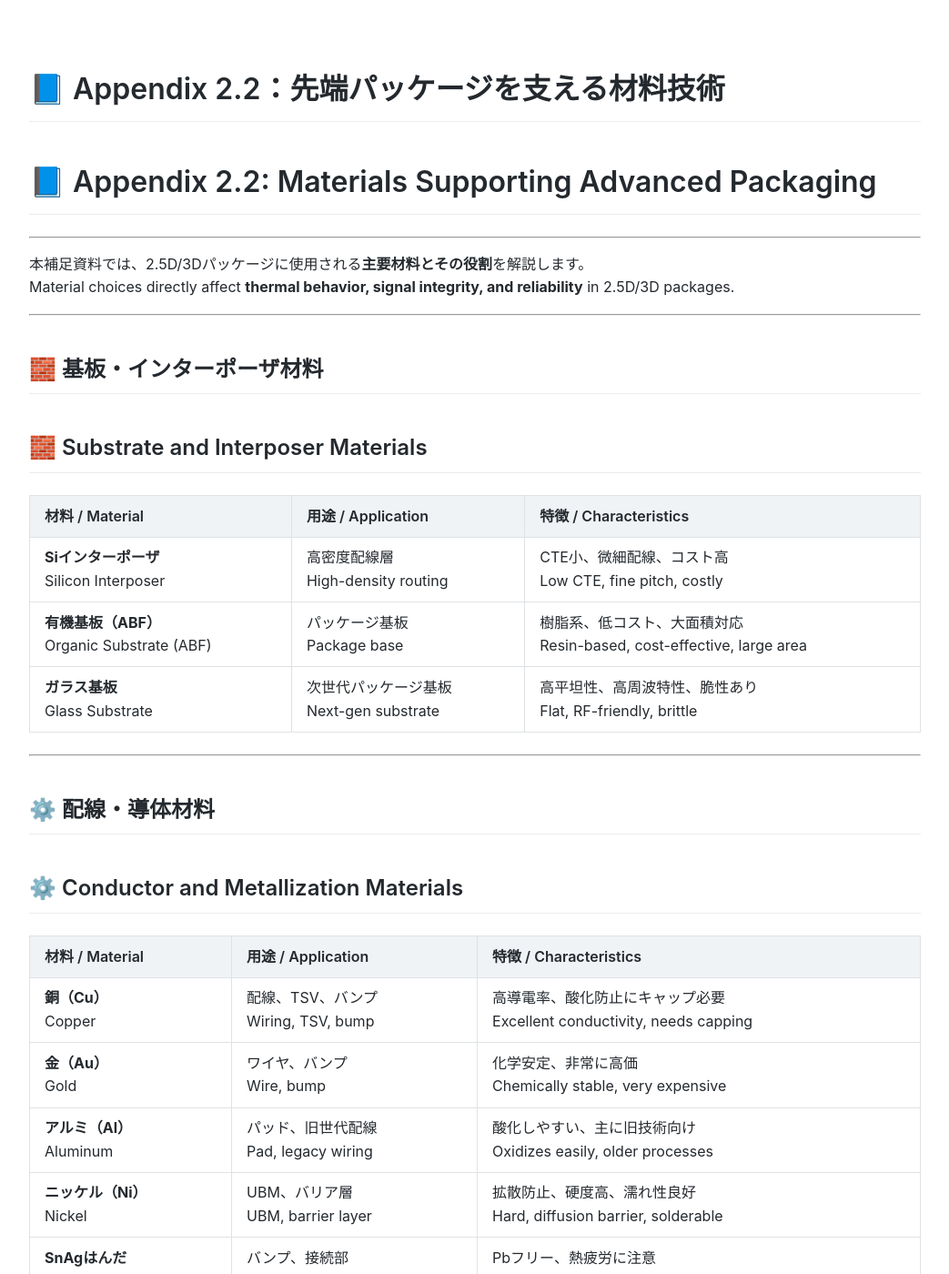
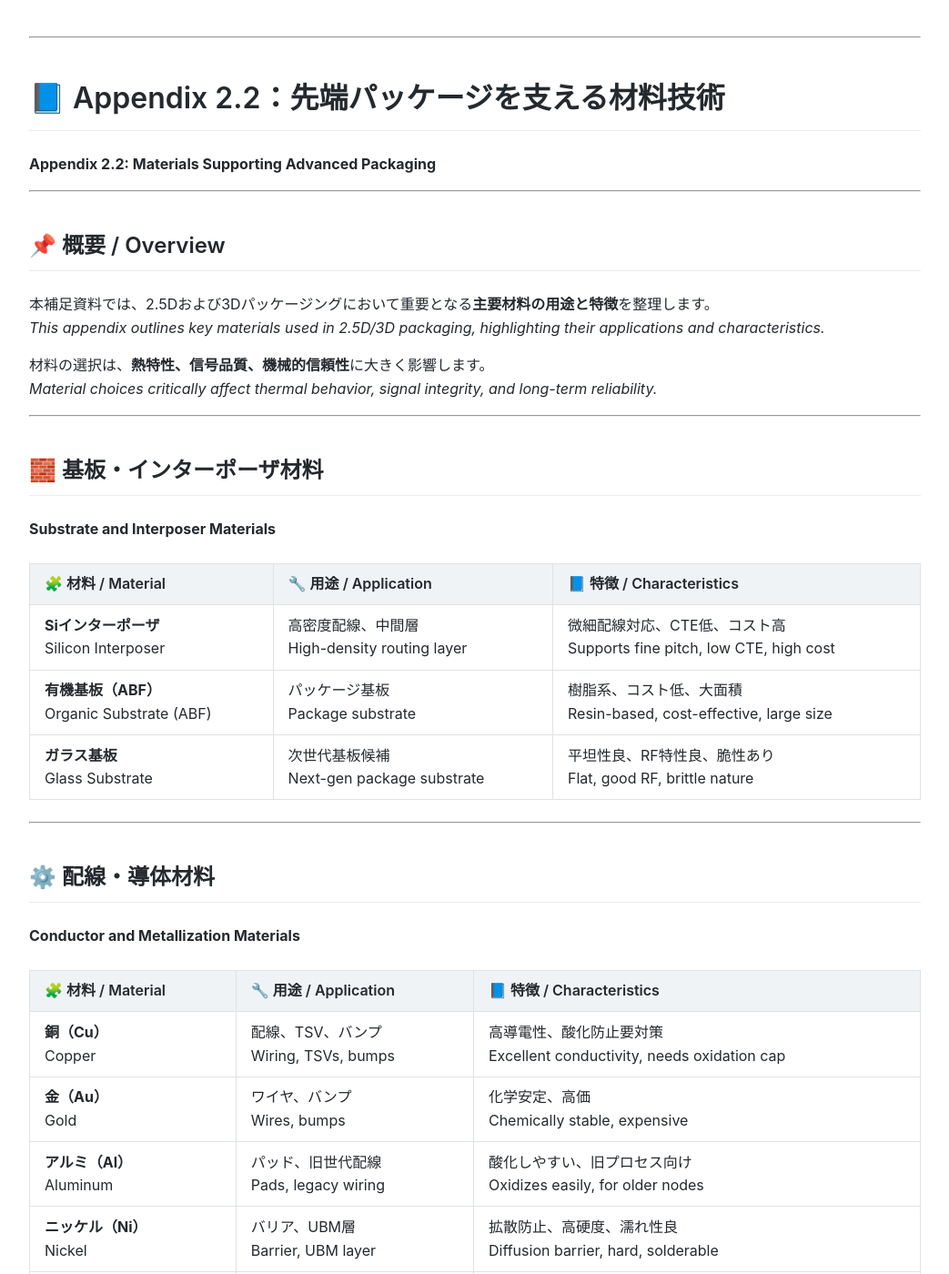
Before and after one commit to Samizo-AITL/Edusemi-v4x, a Jekyll site: the page built from f_chapter2_chiplet_pkg/appendixf2_02_pkg_materials.md, in a window 1280 px wide and 1400 px high. Shown: the whole window at 91% size, without its empty margins (118-1161 px from the left). Built offline with Jekyll 4.4.1, drawn with Linux system fonts in a browser that asks for light colours; our own code applies the rules of GitHub Pages for plain Markdown files; some of the changed text lies outside the part shown.

Commit message:
Update appendixf2_02_pkg_materials.md

```diff
--- a/f_chapter2_chiplet_pkg/appendixf2_02_pkg_materials.md
+++ b/f_chapter2_chiplet_pkg/appendixf2_02_pkg_materials.md
@@ -1,63 +1,80 @@
-# 📘 Appendix 2.2：先端パッケージを支える材料技術
-# 📘 Appendix 2.2: Materials Supporting Advanced Packaging
+---
+layout: default
+title: Appendix 2.2 - Materials Supporting Advanced Packaging
+---
 
 ---
 
-本補足資料では、2.5D/3Dパッケージに使用される**主要材料とその役割**を解説します。
-Material choices directly affect **thermal behavior, signal integrity, and reliability** in 2.5D/3D packages.
+# 📘 Appendix 2.2：先端パッケージを支える材料技術
+**Appendix 2.2: Materials Supporting Advanced Packaging**
+
+---
+
+## 📌 概要 / Overview
+
+本補足資料では、2.5Dおよび3Dパッケージングにおいて重要となる**主要材料の用途と特徴**を整理します。
+*This appendix outlines key materials used in 2.5D/3D packaging, highlighting their applications and characteristics.*
+
+材料の選択は、**熱特性、信号品質、機械的信頼性**に大きく影響します。
+*Material choices critically affect thermal behavior, signal integrity, and long-term reliability.*
 
 ---
 
 ## 🧱 基板・インターポーザ材料
-## 🧱 Substrate and Interposer Materials
+**Substrate and Interposer Materials**
 
-| 材料 / Material | 用途 / Application | 特徴 / Characteristics |
-|------------------|---------------------|--------------------------|
-| **Siインターポーザ**<br>Silicon Interposer | 高密度配線層<br>High-density routing | CTE小、微細配線、コスト高<br>Low CTE, fine pitch, costly |
-| **有機基板（ABF）**<br>Organic Substrate (ABF) | パッケージ基板<br>Package base | 樹脂系、低コスト、大面積対応<br>Resin-based, cost-effective, large area |
-| **ガラス基板**<br>Glass Substrate | 次世代パッケージ基板<br>Next-gen substrate | 高平坦性、高周波特性、脆性あり<br>Flat, RF-friendly, brittle |
+| 🧩 材料 / Material | 🔧 用途 / Application | 📘 特徴 / Characteristics |
+|-------------------|------------------------|----------------------------|
+| **Siインターポーザ**<br>Silicon Interposer | 高密度配線、中間層<br>High-density routing layer | 微細配線対応、CTE低、コスト高<br>Supports fine pitch, low CTE, high cost |
+| **有機基板（ABF）**<br>Organic Substrate (ABF) | パッケージ基板<br>Package substrate | 樹脂系、コスト低、大面積<br>Resin-based, cost-effective, large size |
+| **ガラス基板**<br>Glass Substrate | 次世代基板候補<br>Next-gen package substrate | 平坦性良、RF特性良、脆性あり<br>Flat, good RF, brittle nature |
 
 ---
 
 ## ⚙️ 配線・導体材料
-## ⚙️ Conductor and Metallization Materials
+**Conductor and Metallization Materials**
 
-| 材料 / Material | 用途 / Application | 特徴 / Characteristics |
-|------------------|---------------------|--------------------------|
-| **銅（Cu）**<br>Copper | 配線、TSV、バンプ<br>Wiring, TSV, bump | 高導電率、酸化防止にキャップ必要<br>Excellent conductivity, needs capping |
-| **金（Au）**<br>Gold | ワイヤ、バンプ<br>Wire, bump | 化学安定、非常に高価<br>Chemically stable, very expensive |
-| **アルミ（Al）**<br>Aluminum | パッド、旧世代配線<br>Pad, legacy wiring | 酸化しやすい、主に旧技術向け<br>Oxidizes easily, older processes |
-| **ニッケル（Ni）**<br>Nickel | UBM、バリア層<br>UBM, barrier layer | 拡散防止、硬度高、濡れ性良好<br>Hard, diffusion barrier, solderable |
-| **SnAgはんだ**<br>SnAg Solder | バンプ、接続部<br>Bump, joints | Pbフリー、熱疲労に注意<br>Lead-free, thermal fatigue sensitive |
+| 🧩 材料 / Material | 🔧 用途 / Application | 📘 特徴 / Characteristics |
+|-------------------|------------------------|----------------------------|
+| **銅（Cu）**<br>Copper | 配線、TSV、バンプ<br>Wiring, TSVs, bumps | 高導電性、酸化防止要対策<br>Excellent conductivity, needs oxidation cap |
+| **金（Au）**<br>Gold | ワイヤ、バンプ<br>Wires, bumps | 化学安定、高価<br>Chemically stable, expensive |
+| **アルミ（Al）**<br>Aluminum | パッド、旧世代配線<br>Pads, legacy wiring | 酸化しやすい、旧プロセス向け<br>Oxidizes easily, for older nodes |
+| **ニッケル（Ni）**<br>Nickel | バリア、UBM層<br>Barrier, UBM layer | 拡散防止、高硬度、濡れ性良<br>Diffusion barrier, hard, solderable |
+| **SnAgはんだ**<br>SnAg Solder | バンプ接続部<br>Bumps, joints | Pbフリー、熱疲労に注意<br>Lead-free, fatigue-sensitive |
 
 ---
 
 ## 🧪 絶縁・封止材料
-## 🧪 Insulating and Encapsulation Materials
+**Insulating and Encapsulation Materials**
 
-| 材料 / Material | 用途 / Application | 特徴 / Characteristics |
-|------------------|---------------------|--------------------------|
-| **SiO₂** | 配線・TSV絶縁<br>Dielectric for wires/TSV | 高絶縁性、熱伝導中程度<br>Good insulation, moderate thermal |
-| **SiN / SiCN** | 拡散バリア、キャップ層<br>Barrier and cap | 密着性・バリア性良、応力注意<br>Adhesive, stress-prone |
-| **ポリイミド（PI）**<br>Polyimide | RDL絶縁膜<br>RDL dielectric | 低誘電率、柔軟、吸湿あり<br>Low-k, flexible, moisture-sensitive |
-| **エポキシ樹脂**<br>Epoxy Resin | 封止材（モールド）<br>Encapsulation mold | 安価・成形性良、熱伝導低め<br>Cheap, moldable, low thermal conduction |
+| 🧩 材料 / Material | 🔧 用途 / Application | 📘 特徴 / Characteristics |
+|-------------------|------------------------|----------------------------|
+| **SiO₂** | 配線・TSV絶縁<br>Dielectric for interconnects | 高絶縁性、熱伝導中程度<br>Good insulation, moderate thermal |
+| **SiN / SiCN** | 拡散防止、保護膜<br>Barrier and cap layer | 密着性良、応力注意<br>Adhesive, stress-prone |
+| **ポリイミド（PI）**<br>Polyimide | RDL絶縁膜<br>RDL dielectric layer | 低誘電率、柔軟、吸湿性あり<br>Low-k, flexible, absorbs moisture |
+| **エポキシ樹脂**<br>Epoxy Resin | 封止材（モールド）<br>Molding encapsulant | 成形性良、熱伝導低<br>Moldable, low thermal conduction |
 
 ---
 
 ## ❄️ 熱対策材料
-## ❄️ Thermal Management Materials
+**Thermal Management Materials**
 
-| 材料 / Material | 用途 / Application | 特徴 / Characteristics |
-|------------------|---------------------|--------------------------|
-| **サーマルビア（Cu-TSV）**<br>Thermal Vias | 熱拡散用TSV<br>Heat spreading | 高熱伝導、構造設計重要<br>High thermal conductivity, layout-sensitive |
-| **TIM（Thermal Interface Material）** | チップ～ヒートシンク間<br>Die-to-heatsink | グリース・ゲル・硬化タイプ等あり<br>Grease, gel, curing types available |
-| **ヒートスプレッダ**<br>Heat Spreader | パッケージ外部上面<br>Package surface | Al/Cu製、放熱＋物理保護<br>Metal (Al, Cu), spreads heat, protects die |
+| 🧩 材料 / Material | 🔧 用途 / Application | 📘 特徴 / Characteristics |
+|-------------------|------------------------|----------------------------|
+| **サーマルビア（Cu-TSV）**<br>Thermal Vias | 熱拡散<br>Heat conduction path | 高熱伝導、配置設計が重要<br>Highly conductive, layout-sensitive |
+| **TIM（Thermal Interface Material）** | チップとヒートシンク間<br>Die-to-heatsink layer | グリース・ゲル・硬化タイプなど<br>Grease, gel, or curing types |
+| **ヒートスプレッダ**<br>Heat Spreader | 放熱・物理保護<br>Thermal and mechanical protection | Al/Cu製、広範囲冷却<br>Al/Cu material, spreads heat evenly |
 
 ---
 
 ## 📌 まとめ / Summary
 
-材料選定はパッケージングにおける**性能・信頼性・コストの三位一体要素**であり、特に**異種材料の界面・CTE差**への対応が重要です。
-Material selection is a key balance of **performance, reliability, and cost** — especially critical in managing **material interfaces and CTE mismatch** in heterogeneous integration.
+- 材料技術は**先端パッケージの性能と信頼性の中核**である。
+  *Material technologies lie at the core of advanced packaging performance and reliability.*
+- 異種材料界面での**熱膨張差（CTE）**や**密着性**に細心の注意が必要。
+  *Special attention is required at material interfaces for CTE mismatch and adhesion challenges.*
 
 ---
+
+## 🔗 特別編 第2章 トップへ戻る
+[📎 戻る｜Back to Chapter 2 Top](./README.md)
```
